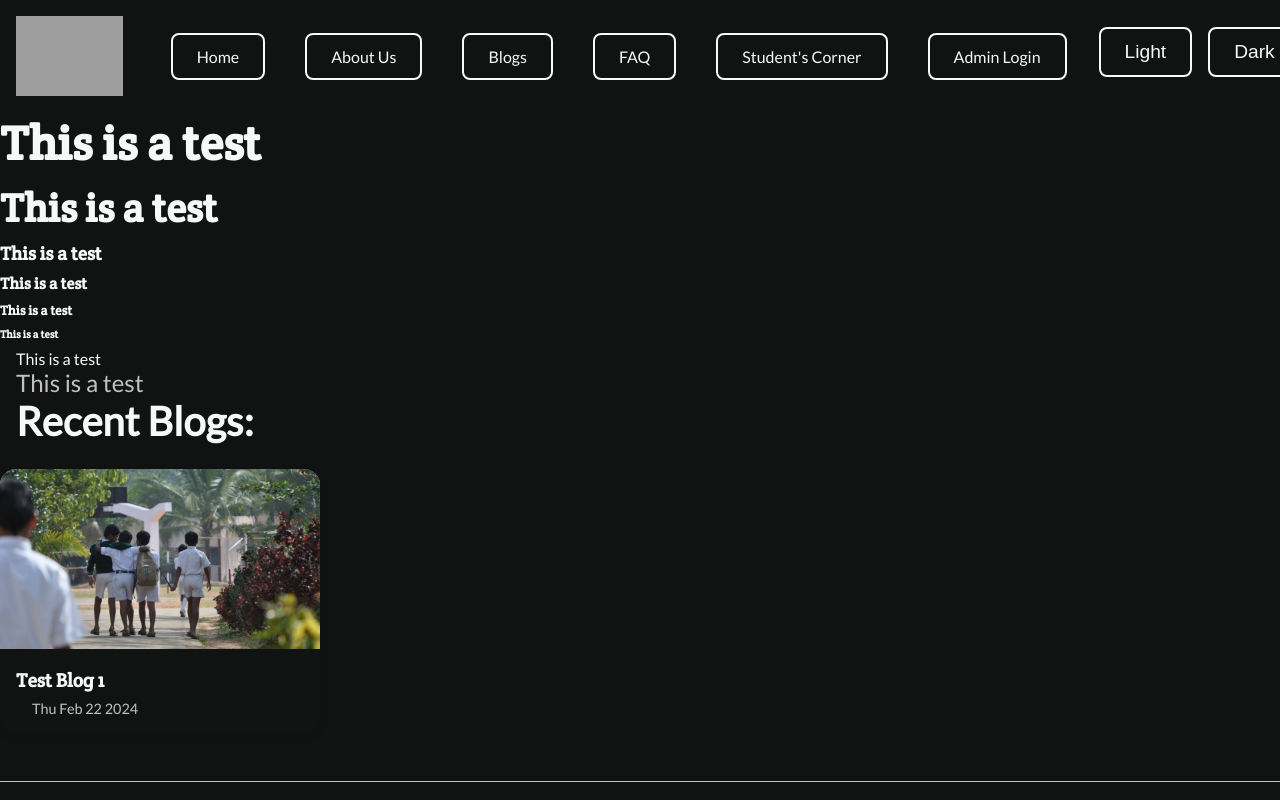
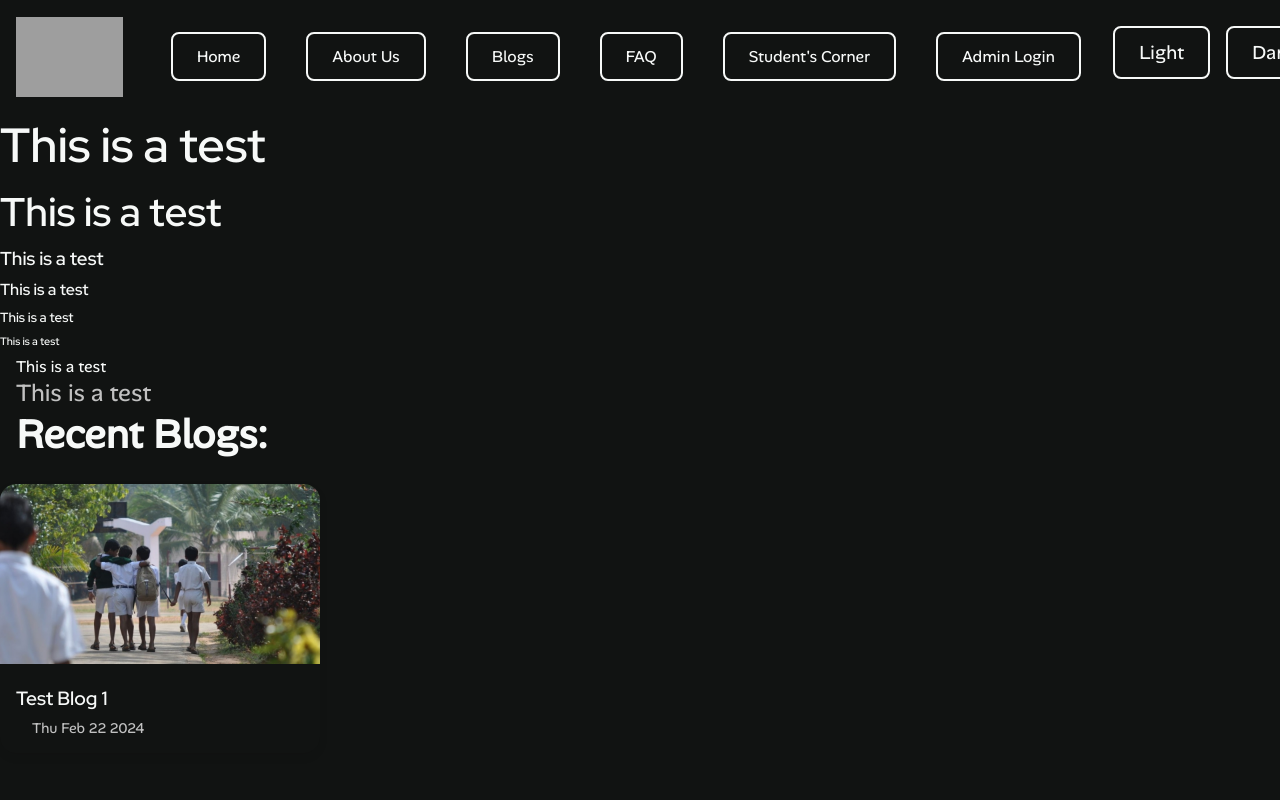
Before and after one commit to hamb1y/bhoomiseva, an Astro site: page / in a window 1280 px wide. Shown: the top 800 px of the page. Built offline with nearby package versions, Linux system fonts and the light colour scheme; Astro itself is replaced by a stand-in of ours; grey boxes are pictures that could not be loaded.

Commit message:
cms implementation step 1

```diff
--- a/package.json
+++ b/package.json
@@ -9,7 +9,7 @@
     "astro": "astro"
   },
   "dependencies": {
-    "astro": "^5.12.3"
+    "astro": "^5.13.10"
   },
   "devDependencies": {
     "@astrojs/sitemap": "^3.4.2",
--- a/public/main.css
+++ b/public/main.css
@@ -3,14 +3,20 @@
    ========================================================================== */
 
 @font-face {
-  font-family: "Lato";
-  src: url("/fonts/latoR.ttf");
+  font-family: "Crete";
+  src: url("/fonts/creteRoundR.ttf");
 }
 
 @font-face {
-  font-family: "Crete";
-  src: url("/fonts/creteRoundR.ttf");
+  font-family: "Alan Sans";
+  src: url("/fonts/AlanSans-regularSt.ttf");
 }
+
+@font-face {
+  font-family: "Red Hat Display";
+  src: url("/fonts/RedHatDisplay-semiBSt.ttf");
+}
+
 
 /* ==========================================================================
    2. THEME VARIABLES
@@ -41,7 +47,7 @@ body:has(#dark:checked) {
 * {
   margin: 0;
   padding: 0;
-  font-family: "Lato", 'Segoe UI', Tahoma, Geneva, Verdana, sans-serif;
+  font-family: 'Alan Sans', 'Segoe UI', Tahoma, Geneva, Verdana, sans-serif;
 }
 
 body {
@@ -50,7 +56,7 @@ body {
 }
 
 h1, h2, h3, h4, h5, h6, .title {
-  font-family: "Crete", serif;
+  font-family: 'Red Hat Display', serif;
   margin-bottom: 0.5rem;
 }
 
@@ -120,7 +126,7 @@ textarea,
   border-radius: 8px;
   background: var(--primary-color);
   color: var(--accent-color);
-  font-family: 'Space Grotesk', sans-serif;
+  font-family: 'Alan Sans', sans-serif;
   font-size: 1.2rem;
   font-weight: 500;
   cursor: pointer;
@@ -219,14 +225,6 @@ header hr {
 .navbar a:hover {
   background: var(--accent-color);
   color: var(--primary-color);
-}
-
-/* ==========================================================================
-   8. THEME-SWITCHER ICONS & LOGOS
-   ========================================================================== */
-
-body:has(#dark:checked) img.icon {
-  filter: invert(100%);
 }
 
 body:has(#dark:checked) .logo-light {
```
Also changed, not shown: public/favicon.png, public/fonts/AlanSans-regularSt.ttf (added), public/fonts/RedHatDisplay-semiBSt.ttf (added), public/fonts/latoR.ttf (deleted), public/images/BhoomiSeva-LogoCore.png (added), public/images/BhoomiSeva-LogoCore.webp (added), public/images/BhoomiSeva-LogoFull.webp (added), 1 other file.
